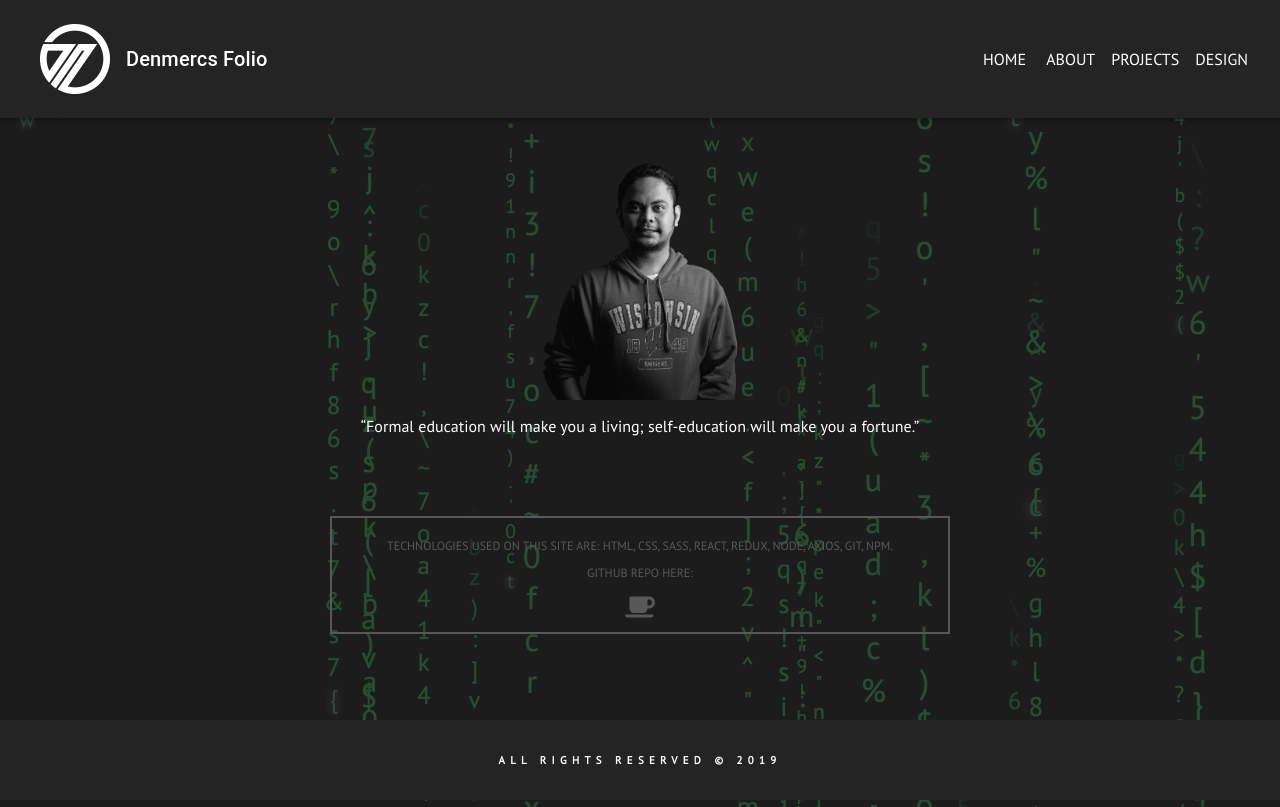
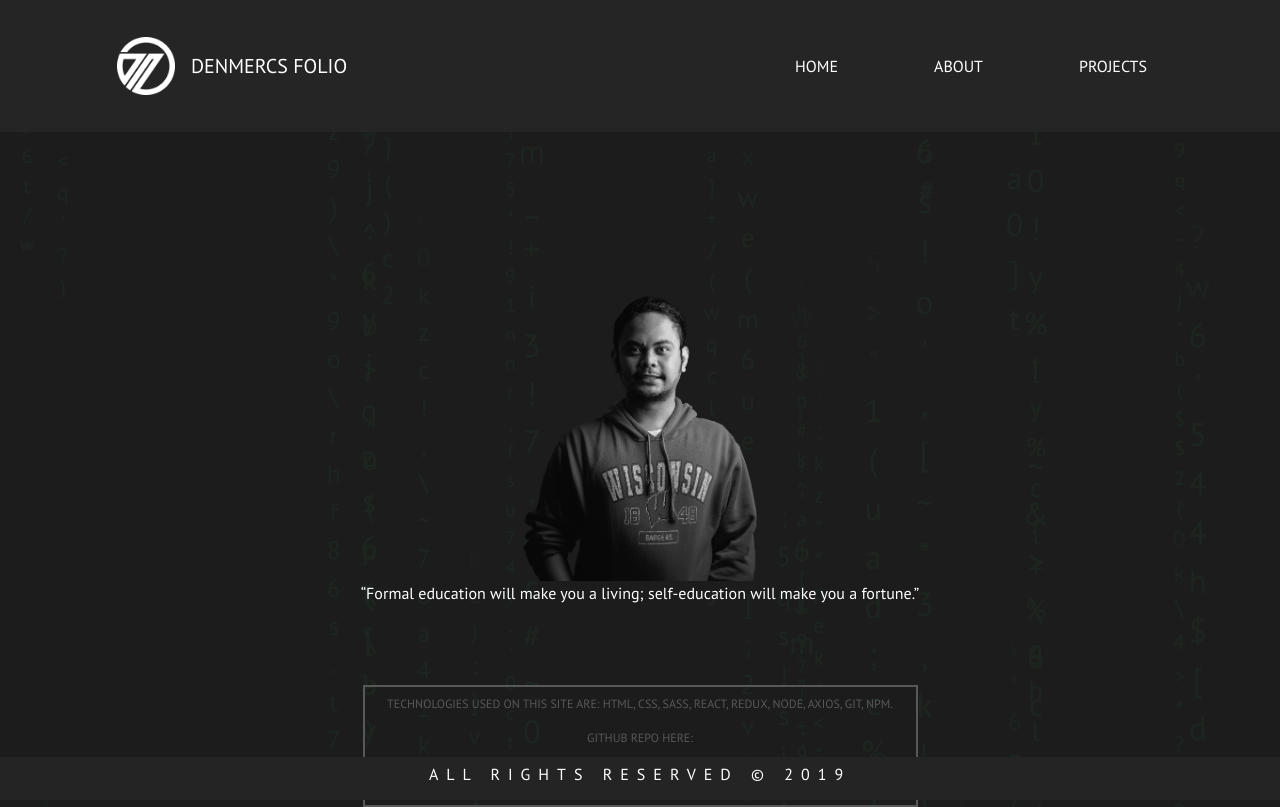
Before and after one commit to denmercs/portfolio, a React (Create React App) app: page / in a window 1280 px wide. Built offline with nearby package versions, Linux system fonts and the light colour scheme; no server answers.

Commit message:
Added a matrix at home page, change library from material ui to bootstrap

```diff
--- a/package.json
+++ b/package.json
@@ -6,11 +6,12 @@
     "@fortawesome/fontawesome-svg-core": "^1.2.22",
     "@fortawesome/free-solid-svg-icons": "^5.10.2",
     "@fortawesome/react-fontawesome": "^0.1.4",
-    "@material-ui/core": "^4.4.2",
     "axios": "^0.19.0",
+    "bootstrap": "^4.3.1",
     "node-sass": "^4.12.0",
     "react": "^16.9.0",
-    "react-dom": "^16.9.0",
+    "react-bootstrap": "^1.0.0-beta.12",
+    "react-dom": "^16.10.1",
     "react-redux": "^7.1.1",
     "react-router": "^5.0.1",
     "react-router-dom": "^5.0.1",
--- a/src/App.css
+++ /dev/null
@@ -1,4 +0,0 @@
-body {
-  font-family: 'PT Sans', sans-serif;
-  background-color: #1C1C1C;
-}
--- a/src/App.js
+++ b/src/App.js
@@ -1,41 +1,41 @@
-import React, {useEffect} from 'react';
-import './App.css';
-import { Route, Switch} from "react-router-dom";
-
+import React, { useEffect } from "react";
+import { Route, Switch } from "react-router-dom";
+import "./util/custom.scss";
 import Home from "./pages/home";
 import Header from "./pages/header";
 import Footer from "./pages/footer";
-import About from "./components/about"
-import Design from "./components/design"
-import Projects from "./components/projects"
+import About from "./components/about";
+import Design from "./components/design";
+import Projects from "./components/projects";
 
-import {getUser, getRepo} from "./redux/actions/userActions";
-import {connect} from "react-redux";
+import { getUser } from "./redux/actions/userActions";
+import { connect } from "react-redux";
 
 const App = props => {
   useEffect(() => {
     props.getUser();
-    props.getRepo();
-  }, [props])
+  }, [props]);
   return (
     <div className="app">
       <Header />
 
       <Switch>
-          <Route exact path="/" component={Home} />
-          <Route path="/about" component={About} />
-          <Route path="/design" component={Design} />
-          <Route path="/projects" component={Projects} />
+        <Route exact path="/" component={Home} />
+        <Route path="/about" component={About} />
+        <Route path="/design" component={Design} />
+        <Route path="/projects" component={Projects} />
       </Switch>
 
       <Footer />
     </div>
   );
-}
+};
 
 const mapDispatchToProps = {
-  getUser,
-  getRepo
-}
+  getUser
+};
 
-export default connect(null, mapDispatchToProps)(App);
+export default connect(
+  null,
+  mapDispatchToProps
+)(App);
--- a/src/components/about.jsx
+++ b/src/components/about.jsx
@@ -1,44 +1,62 @@
-import React from 'react';
+import React from "react";
 import "./about.scss";
-import {Container, Avatar} from "@material-ui/core";
-import {connect} from "react-redux";
+import { connect } from "react-redux";
 
 const About = props => {
-    const {avatar_url, name, followers, public_repos} = props.dataUser.user;
+  const { avatar_url, name, followers, public_repos } = props.dataUser.user;
   return (
     <div className="about">
-            <Container maxWidth="md" className="aboutStory">
+      {/* <Container maxWidth="md" className="aboutStory">
         <h3>About</h3>
         <p>I’ve always sought out opportunities and challenges in my life. </p>
         <div>
-                    <p>Raise and born in The Philippines, studied nursing school in college
-                        at the same time doing free lance graphic design work online and learning how to code.</p>
+          <p>
+            Raise and born in The Philippines, studied nursing school in college
+            at the same time doing free lance graphic design work online and
+            learning how to code.
+          </p>
         </div>
         <div>
-                    <p>Moved here in the United States on 2015, I have been pursuing my passion and dream to be a Software Developer.</p>
-                    <p>Enrolled in a bootcamp called Lambda School to learn more about Full Stack Developer</p>
+          <p>
+            Moved here in the United States on 2015, I have been pursuing my
+            passion and dream to be a Software Developer.
+          </p>
+          <p>
+            Enrolled in a bootcamp called Lambda School to learn more about Full
+            Stack Developer
+          </p>
         </div>
         <p>Although my professional path has taken many twists and turns:</p>
         <ul>
-                    <li>from Health informatics to small business owner and entrepreneur to Software Developer</li>
+          <li>
+            from Health informatics to small business owner and entrepreneur to
+            Software Developer
+          </li>
         </ul>
-                <p>I’ve never stopped studying and continue to help others and solve problems.</p>
+        <p>
+          I’ve never stopped studying and continue to help others and solve
+          problems.
+        </p>
       </Container>
       <Container className="aboutGithub">
         <h3>Github Account</h3>
-                <Avatar src={avatar_url} alt="profile picture" className="aboutImg"></Avatar>
+        <Avatar
+          src={avatar_url}
+          alt="profile picture"
+          className="aboutImg"
+        ></Avatar>
         <h5>{name}</h5>
         <p>Followers: {followers}</p>
         <p>Repositories: {public_repos}</p>
-            </Container>
+      </Container> */}
     </div>
-    )
-}
+  );
+};
 
 const mapStateToProps = state => {
   return {
     dataUser: state.user
-    }
-}
+  };
+};
 
 export default connect(mapStateToProps)(About);
--- a/src/pages/header.jsx
+++ b/src/pages/header.jsx
@@ -1,28 +1,34 @@
-import React from 'react'
-import {Link} from "react-router-dom";
-import Logo from "../assets/logo - white.png"
+import React, { useState } from "react";
+import { Link } from "react-router-dom";
+import Logo from "../assets/logo - white.png";
 import "./header.scss";
-
-import { Typography, AppBar, Toolbar } from '@material-ui/core';
-
+import { Navbar, Nav, Container } from "react-bootstrap";
 
 const Header = () => {
-    return (
-        <AppBar>
-            <Toolbar className="header">
-                <div className="logo">
-                    <img src={Logo} alt="logo-img" className="logo-img" />
-                    <Typography className="logo-name" variant="h6" noWrap>Denmercs Folio</Typography>
-                </div>
-            <div className="nav">
-                <Link to="/" className="nav-item"> Home </Link>
-                <Link to="/about" className="nav-item">About</Link>
-                <Link to="/projects" className="nav-item">Projects</Link>
-                <Link to="/design" className="nav-item">Design</Link>
+  return (
+    <div className="header">
+      <Container>
+        <Navbar collapseOnSelect expand="lg" variant="dark" expand="lg">
+          <Navbar.Brand href="/" expand="md" variant="brand">
+            <div className="logo">
+              <img src={Logo} alt="logo-img" className="logo-img" />
+              <h1 className="logo-name">Denmercs Folio</h1>
             </div>
-            </Toolbar>
-        </AppBar>
-    )
-}
+          </Navbar.Brand>
+
+          <Navbar.Toggle aria-controls="responsive-navbar-nav" />
+
+          <Navbar.Collapse>
+            <Nav className="mr-auto">
+              <Link to="/">Home</Link>
+              <Link to="/about">About</Link>
+              <Link to="/projects">Projects</Link>
+            </Nav>
+          </Navbar.Collapse>
+        </Navbar>
+      </Container>
+    </div>
+  );
+};
 
 export default Header;
--- a/src/pages/header.scss
+++ b/src/pages/header.scss
@@ -1,10 +1,8 @@
 .header {
-    display: flex;
-    justify-content: space-between;
-    background-color: #242424;
-    padding: .5rem 0;
+  background-color: #252525;
+  padding: 0.5rem 0;
 
-    @media only screen and (max-width : 500px) {
+  @media only screen and (max-width: 500px) {
     flex-direction: column;
     justify-content: center;
   }
@@ -13,11 +11,10 @@
 .logo {
   display: flex;
 
-    @media only screen and (max-width : 500px) {
+  @media only screen and (max-width: 500px) {
     flex-direction: column;
     justify-content: center;
     align-self: center;
-        padding: 1rem;
   }
 
   &-img {
@@ -28,36 +25,39 @@
       align-self: center;
       width: 32px;
       height: 32px;
-            padding: .5rem;
     }
   }
 
   &-name {
     align-self: center;
+    font-size: 1.75rem;
+    padding: 0;
+    margin: 0;
   }
 }
 
-.nav {
-    @media only screen and (max-width: 500px) {
-        display: flex;
-        flex-direction: column;
-        margin-bottom: 1rem;
+.navbar {
+  &-collapse {
+    position: absolute;
+    right: 0;
+
+    a {
+      padding: 0 3rem;
+      font-size: 1rem;
+      text-transform: uppercase;
+      text-decoration: none;
+      color: #fff;
     }
-    &-item {
-        padding: 0 .5rem;
-        text-decoration: none;
-        text-transform: uppercase;
-        color: #fff;
-
-        &:hover, &:active {
-            cursor: pointer;
-            color: #52de97;
-        }
-
-        @media only screen and (max-width: 500px) {
-            font-size: .75rem;
-            padding: .25rem;
   }
 }
 
+.logo {
+  &-name {
+    font-size: 1.25rem;
+    text-transform: uppercase;
   }
+  &-img {
+    width: 90px;
+    height: auto;
+  }
+}
--- a/src/pages/home.scss
+++ b/src/pages/home.scss
@@ -2,7 +2,6 @@
   text-align: center;
   color: white;
   margin-top: 5rem;
-
 
   &-hero {
     display: flex;
@@ -10,7 +9,7 @@
 
     &-btn {
       font-size: 2rem;
-            font-family: 'Assistant', sans-serif;
+      font-family: "Assistant", sans-serif;
       font-weight: bold;
       text-transform: lowercase;
       text-decoration: none;
@@ -19,27 +18,24 @@
       align-self: center;
       color: #fff;
 
-            &:hover, &:active {
+      &:hover,
+      &:active {
         cursor: pointer;
         color: #52de97;
       }
-
-
     }
 
     &-img {
-            width: auto;
-            height: 15rem;
+      width: 15rem;
+      height: auto;
       padding-top: 5rem;
     }
-
   }
 
-
   &-notes {
-        font-size: .75em;
+    font-size: 0.75em;
     text-transform: uppercase;
-        padding: .5rem 0;
+    padding: 0.5rem 0;
     color: #585858;
     border: #585858 solid 2px;
     margin: 0 auto;
@@ -51,11 +47,11 @@
       width: 30px;
       height: 30px;
 
-            &:hover, &:active {
+      &:hover,
+      &:active {
         cursor: pointer;
         color: #52de97;
       }
-
     }
   }
 }
@@ -69,7 +65,7 @@
   right: 0;
   bottom: 0;
   z-index: -1;
-    opacity: .25;
+  opacity: 0.05;
 }
 
 .MessageWrapper {
@@ -81,7 +77,7 @@
 
 .Message {
   color: white;
-    font-family: 'Courier New', Courier, monospace !important;
+  font-family: "Courier New", Courier, monospace !important;
   width: 100%;
   justify-content: center;
   display: flex;
@@ -93,5 +89,5 @@
 }
 
 .Message span {
-    font-family: 'Courier New', Courier, monospace !important;
+  font-family: "Courier New", Courier, monospace !important;
 }
--- a/src/redux/actions/userActions.js
+++ b/src/redux/actions/userActions.js
@@ -1,41 +1,36 @@
 import axios from "axios";
 
 import {
-    GET_USER_START,
-    GET_USER_SUCCESS,
-    GET_UESR_FAIL,
-    GET_REPO_START,
-    GET_REPO_SUCCESS,
-    GET_REPO_FAIL,
-
+  GET_USER_START,
+  GET_USER_SUCCESS,
+  GET_UESR_FAIL,
+  GET_REPO_START,
+  GET_REPO_SUCCESS,
+  GET_REPO_FAIL
 } from "../types";
 
 export const getUser = () => dispatch => {
-    dispatch({type: GET_USER_START});
+  dispatch({ type: GET_USER_START });
 
-    axios.get("https://api.github.com/users/denmercs").then(
-        res => {
-            dispatch({type: GET_USER_SUCCESS, payload: res.data})
-        }
-    ).catch(
-        err => {
-            dispatch({type: GET_UESR_FAIL, payload: err.response})
-        }
-    );
-}
+  axios
+    .get("https://api.github.com/users/denmercs")
+    .then(res => {
+      dispatch({ type: GET_USER_SUCCESS, payload: res.data });
+    })
+    .catch(err => {
+      dispatch({ type: GET_UESR_FAIL, payload: err.response });
+    });
+};
 
 export const getRepo = () => dispatch => {
-    dispatch({type: GET_REPO_START});
+  dispatch({ type: GET_REPO_START });
 
-    axios.get("https://api.github.com/users/denmercs/repos").then(
-        res => {
-            dispatch({type: GET_REPO_SUCCESS, payload: res.data})
-        }
-
-    ).catch(
-        err => {
-            dispatch({tye: GET_REPO_FAIL, payload: err.response})
-        }
-
-    );
-}
+  axios
+    .get("https://api.github.com/users/denmercs/repos")
+    .then(res => {
+      dispatch({ type: GET_REPO_SUCCESS, payload: res.data });
+    })
+    .catch(err => {
+      dispatch({ type: GET_REPO_FAIL, payload: err.response });
+    });
+};
--- /dev/null
+++ b/src/util/custom.scss
@@ -0,0 +1,6 @@
+@import "~bootstrap/scss/bootstrap.scss";
+
+body {
+  font-family: "PT Sans", sans-serif;
+  background-color: #1c1c1c;
+}
```
Also changed, not shown: src/pages/home.jsx (+28 -13 lines), 1 other file (tests, documents, lock files or other folders). Lines whose indentation alone changed are shown as unchanged.
